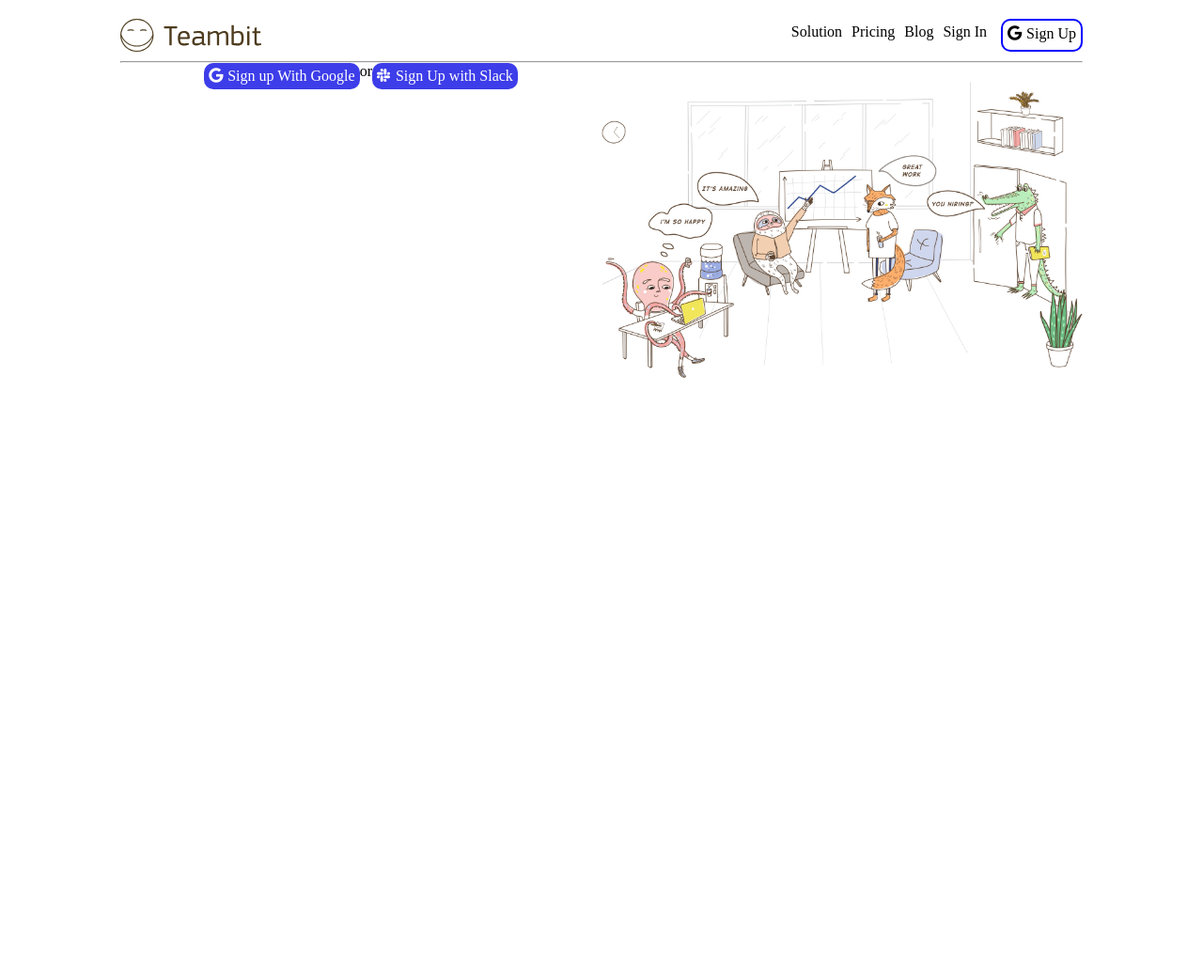
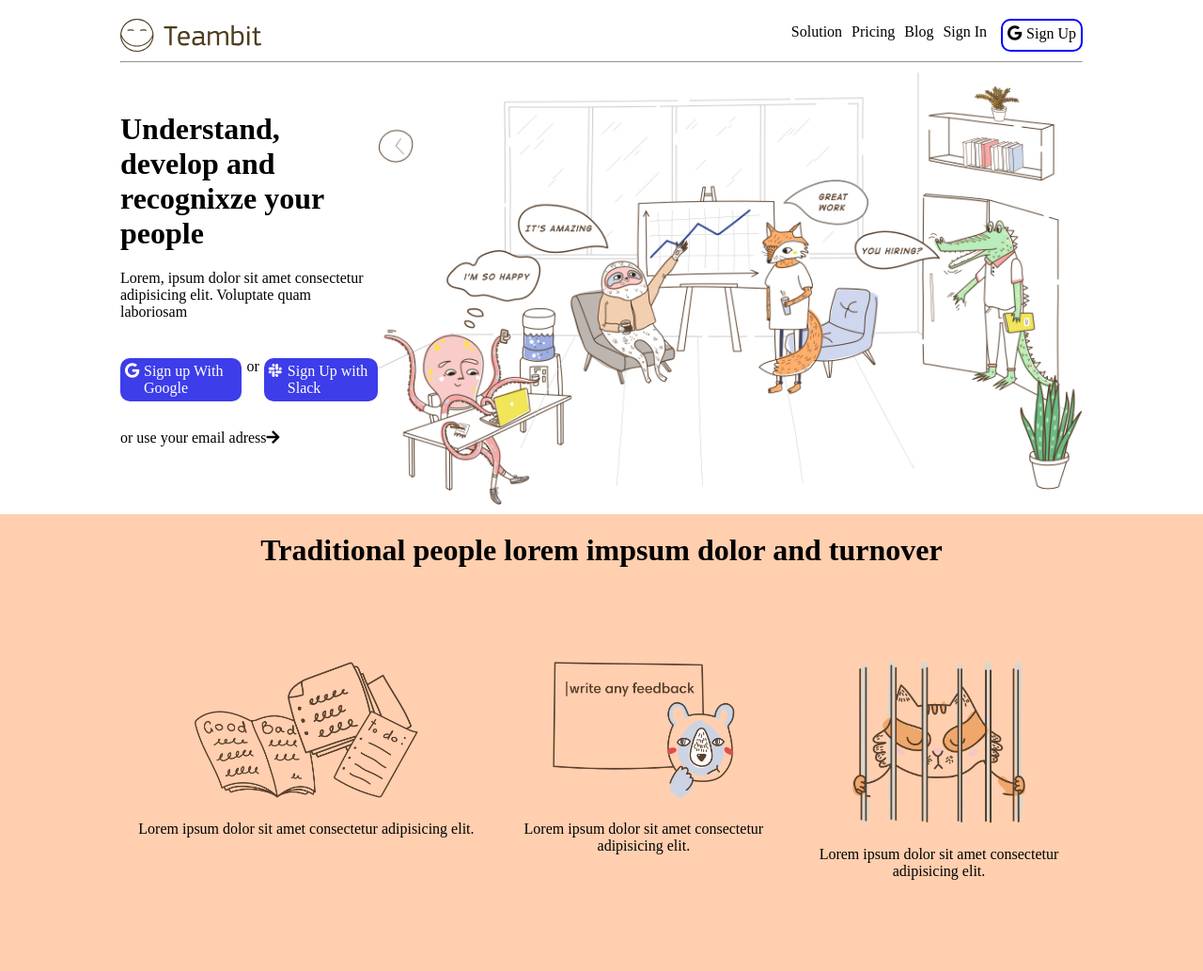
Before and after one commit to Redh86/node-sass-teambit, a website: page index.html in a window 1280 px wide. Shown: the top 1033 px of the page at 94% size. Before the commit the page ends 800 px from the top, so only its background shows below. Drawn offline with nearby package versions, Linux system fonts and the light colour scheme.

Commit message:
18:09 primo giorno fine lavori

```diff
--- a/index.html
+++ b/index.html
@@ -25,17 +25,42 @@
             <hr>
         </header>
         <main>
+            <!-- jumbo -->
             <div class="jumbo">
                 <div class="jumbo_text">
-                    <h1></h1>
-                    <p></p>
+                    <h1>Understand, develop and recognixze your people</h1>
+                    <p>Lorem, ipsum dolor sit amet consectetur adipisicing elit. Voluptate quam laboriosam</p>
                     <div class="login">
                         <div class="btn"><i class="fab fa-google"></i>Sign up With Google</div>
                         <span>or</span>
                         <div class="btn"><i class="fab fa-slack"></i>Sign Up with Slack</div>
                     </div>
+                    <p>or use your email adress<i class="fas fa-arrow-right"></i></p>
                 </div>
                 <img src="img/illustration-main.jpg" alt="">
+            </div>
+            <!-- fine jumbo -->
+            <!-- under jumbo -->
+            <div class="under_jumbo_wrap">
+                <div class="first under_jumbo_div">
+                    <h1>Traditional people lorem impsum dolor and turnover</h1>
+                    <div class="under_jumbo_img">
+                        <div>
+                            <img src="img/hardcore.png" alt="">
+                            <p>Lorem ipsum dolor sit amet consectetur adipisicing elit.</p>
+                        </div>
+                        <div>
+                            <img src="img/nofeedback.png" alt="">
+                            <p>Lorem ipsum dolor sit amet consectetur adipisicing elit.</p>
+                        </div>
+                        <div>
+                            <img src="img/notsafe.png" alt="">
+                            <p>Lorem ipsum dolor sit amet consectetur adipisicing elit.</p>
+                        </div>
+                    </div>
+                    <img src="img/before.png" alt="">
+                </div>
+                <hr>
             </div>
         </main>
     </div>
--- a/src/partials/_common.scss
+++ b/src/partials/_common.scss
@@ -33,22 +33,58 @@ hr {
 }
 
 // main
-
+// JUMBOTRON
 .jumbo {
     display: flex;
     width: 80%;
+    height: 60vh;
+    padding: 10px 0 10px 0;
+    .jumbo_text {
+        display: flex;
+        flex-direction: column;
+        justify-content: center;
         img {
             width: 50%;
             height: 100%;
             margin: 0;
             padding: 20px 0 20px 0;
         }
+        p {
+            margin: 20px 0 20px 0;
+        }
         .login {
             display: flex;
-        justify-content: space-between;
+            margin: 20px 0 10px 0;
             .btn {
+                margin: 0;
                 @include btn;
             }
+            span {
+                margin: 0;
+                padding: 0 5px 0 5px;
             }
-
         }
+    }
+}
+// UNDER JUMBO
+.under_jumbo_wrap {
+    height: 200vh;
+    background-color: rgb(255, 207, 175);
+    padding: 20px 0 20px 0;
+}
+.under_jumbo_div {
+    width: 80%;
+    text-align: center;
+    margin-bottom: 40px;
+}
+.under_jumbo_img {
+    display: flex;
+    justify-content: space-between;
+    margin: 100px 0 100px 0;
+    img {
+        width: 60%;
+    }
+    p {
+        margin-top: 20px;
+    }
+}
```
Also changed, not shown: dist/app.css. Lines whose indentation alone changed are shown as unchanged.
